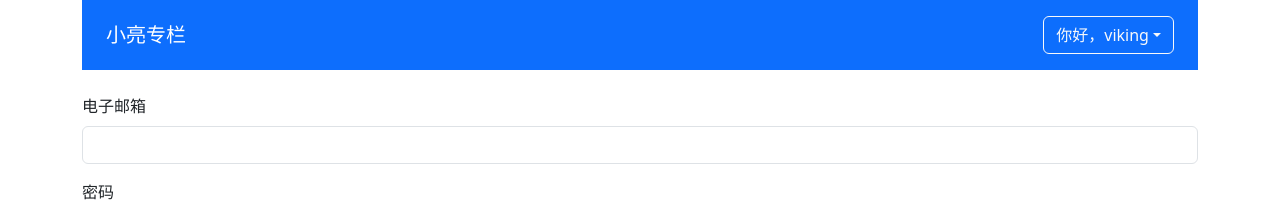
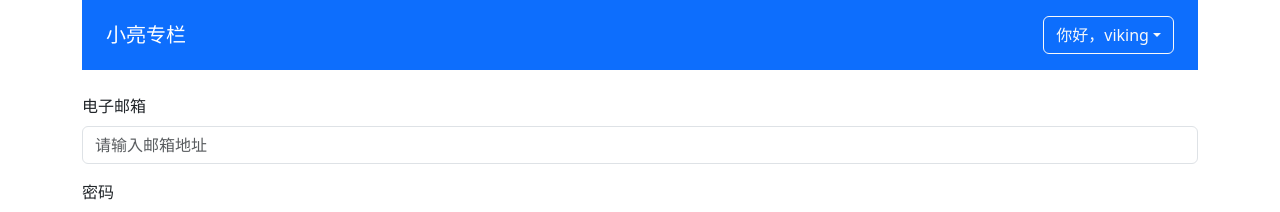
Before and after one commit to CN-L/reconfiguration-zheye, a Vue app: page / in a window 1280 px wide. Shown: the top 212 px of the page. Built offline with nearby package versions, Linux system fonts and the light colour scheme.

Commit message:
fix($fix): validateInput组件中@input事件参数类型修改，input继承非Props属性
采用v-bind="$attrs"和inheritAttrs禁止继承在根元素

```diff
--- a/src/App.vue
+++ b/src/App.vue
@@ -6,7 +6,7 @@
       <div class="mb-3">
         {{ inputVal }}
         <label for="exampleInputPassword1" class="form-label">电子邮箱</label>
-        <ValidateInput v-model="inputVal" :rules="emailRules"></ValidateInput>
+        <ValidateInput type="password" placeholder="请输入邮箱地址" v-model="inputVal" :rules="emailRules"></ValidateInput>
       </div>
       <div class="mb-3">
         <label for="exampleInputPassword1" class="form-label">密码</label>
@@ -91,6 +91,4 @@ export default defineComponent({
 </script>
 
 <style>
-#app {
-}
 </style>
--- a/src/components/ValidateInput.vue
+++ b/src/components/ValidateInput.vue
@@ -1,6 +1,6 @@
 <template>
       <div class="mb-3">
-        <input @input="updateVal" :value="inputRef.val" @blur="validateInput" type="email" class="form-control" :class="{'is-invalid': inputRef.error}" id="validationCustomUsername" aria-describedby="emailHelp">
+        <input v-bind="$attrs" @input="updateVal" :value="inputRef.val" @blur="validateInput" class="form-control" :class="{'is-invalid': inputRef.error}" aria-describedby="emailHelp">
         <div class="form-text invalid-feedback" v-if="inputRef.error">{{ inputRef.message }}</div>
       </div>
 </template>
@@ -14,18 +14,20 @@ interface RuleProp {
 }
 export type RulesProp = RuleProp[]
 export default defineComponent({
+  inheritAttrs: false,
   props: {
     rules: Array as PropType<RulesProp>,
     modelValue: String as PropType<string>
 
   },
   setup (props, context) {
+    console.log(context.attrs)
     const inputRef = reactive({
       val: '',
       error: false,
       message: ''
     })
-    const updateVal = (e: KeyboardEvent) => {
+    const updateVal = (e: Event) => {
       const targetVal = (e.target as HTMLInputElement).value
       inputRef.val = targetVal
       context.emit('update:modelValue', targetVal)
```
